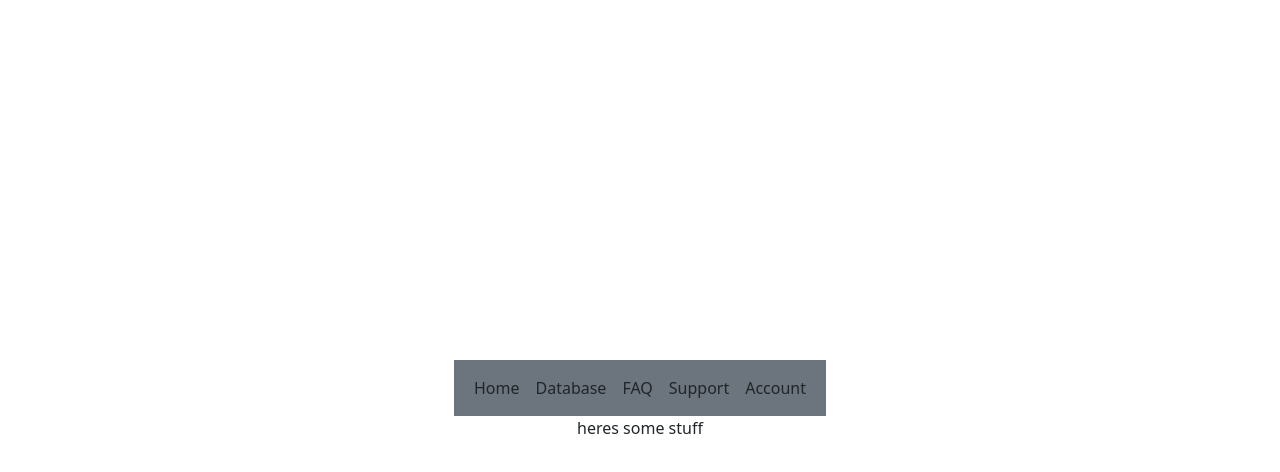
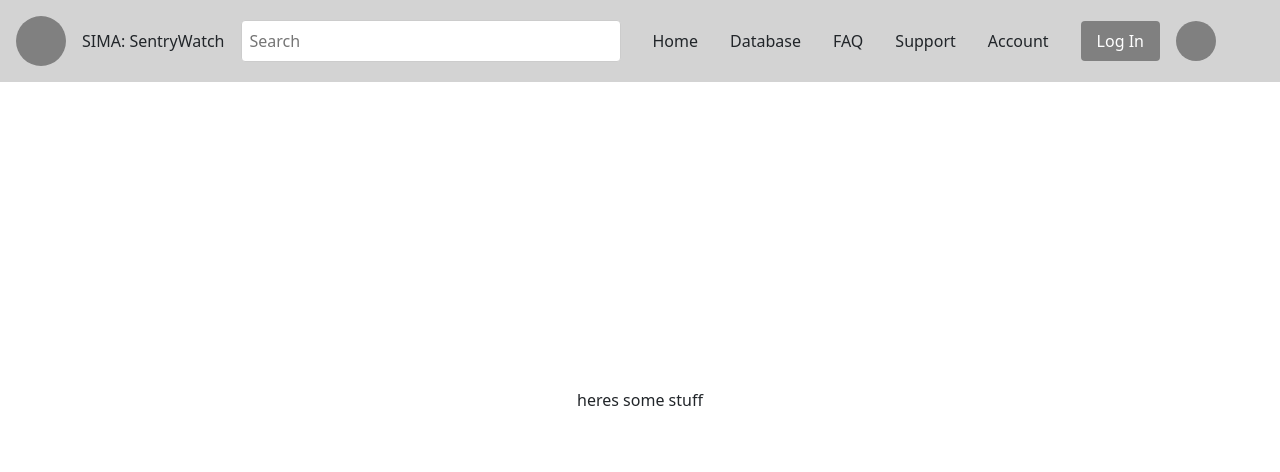
Before and after one commit to dumpsterRat92/SecurityIntellegenceManagementApp, a React (Vite) app in the folder AppName/client/: page / in a window 1280 px wide. Shown: the top 472 px of the page. Built offline with nearby package versions, Linux system fonts and the light colour scheme.

Commit message:
added components to make NavBar ui

```diff
--- a/AppName/client/src/components/UI/Navbar.jsx
+++ b/AppName/client/src/components/UI/Navbar.jsx
@@ -1,13 +1,101 @@
 export default function Nav({ links }) {
+
+  const navStyle = {
+    position: 'fixed',
+    top: 0,
+    left: 0,
+    right: 0,
+    zIndex: 1000,
+    display: 'flex',
+    // justifyContent: 'space-between',
+    alignItems: 'center',
+    padding: '1rem',
+    backgroundColor: '#d3d3d3'
+  };
+
+  const logoStyle = {
+    display: 'flex',
+    alignItems: 'center'
+  };
+
+  const logoImageStyle = {
+    width: '50px',
+    height: '50px',
+    backgroundColor: '#808080',
+    borderRadius: '50%'
+  };
+
+  const searchBarStyle = {
+    flexGrow: 1,
+    margin: '0 1rem',
+    display: 'flex',
+    justifyContent: 'center'
+  };
+
+  const searchBarInputStyle = {
+    width: '100%',
+    maxWidth: '600px',
+    padding: '0.5rem',
+    borderRadius: '4px',
+    border: '1px solid #ccc'
+  };
+
+  const ulStyle = {
+    display: 'flex',
+    listStyle: 'none',
+    margin: 0,
+    padding: 0
+  };
+
+  const liStyle = {
+    margin: '0 1rem'
+  };
+
+  const loginStyle = {
+    display: 'flex',
+    alignItems: 'center',
+    marginLeft: '1rem'
+  };
+
+  const buttonStyle = {
+    padding: '0.5rem 1rem',
+    border: 'none',
+    borderRadius: '4px',
+    backgroundColor: '#808080',
+    color: 'white',
+    cursor: 'pointer'
+  };
+
+  const containerFluidStyle = {
+    display: 'flex',
+    justifyContent: 'space-between',
+    alignItems: 'center',
+    width: '100%',
+    maxWidth: '1200px'
+  };
+
   return (
-    <nav className="navbar navbar-expand-lg bg-secondary">
-      <div className="container-fluid">
-        <div id="navbarSupportedContent">
-          <ul className="navbar-nav me-auto mb-2 mb-lg-0">
-            {links.map((link) => link)}
-          </ul>
+    <nav style={navStyle}>
+      <div style={containerFluidStyle}>
+        <div style={logoStyle}>
+          <div style={logoImageStyle}></div>
+          <span style={{ marginLeft: '1rem' }}>SIMA: SentryWatch</span>
+        </div>
+        <div style={searchBarStyle}>
+          <input type="text" placeholder="Search" style={searchBarInputStyle} />
+        </div>
+        <ul style={ulStyle}>
+          {links.map((link, index) => (
+            <li key={index} style={liStyle}>
+              {link}
+            </li>
+          ))}
+        </ul>
+        <div style={loginStyle}>
+          <button style={buttonStyle}>Log In</button>
+          <div style={{ width: '40px', height: '40px', backgroundColor: '#808080', borderRadius: '50%', marginLeft: '1rem' }}></div>
         </div>
       </div>
     </nav>
   );
-}
+};
```
